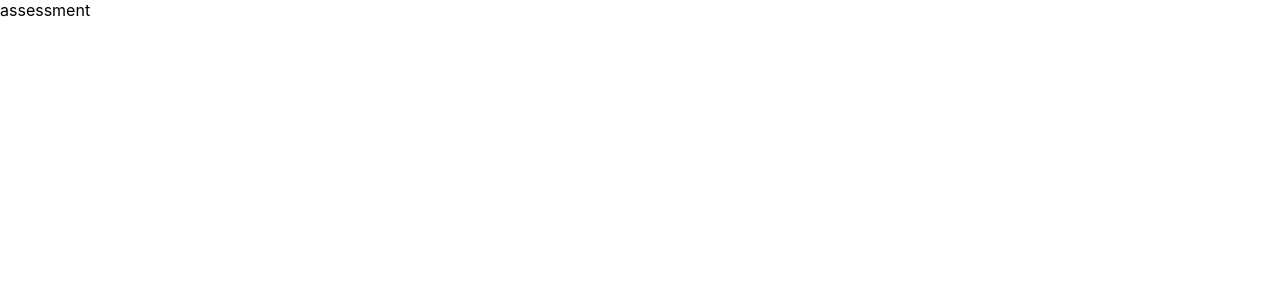
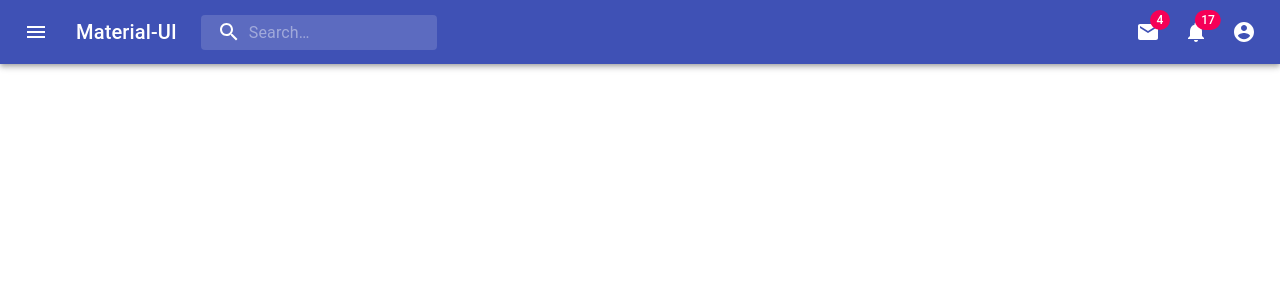
Before and after one commit to ismardoi2001/assessment, a React (Create React App) app: page / in a window 1280 px wide. Shown: the top 300 px of the page. Built offline with nearby package versions, Linux system fonts and the light colour scheme.

Commit message:
header added

```diff
--- a/package.json
+++ b/package.json
@@ -3,6 +3,8 @@
   "version": "0.1.0",
   "private": true,
   "dependencies": {
+    "@material-ui/core": "^4.11.0",
+    "@material-ui/icons": "^4.9.1",
     "@testing-library/jest-dom": "^4.2.4",
     "@testing-library/react": "^9.3.2",
     "@testing-library/user-event": "^7.1.2",
--- a/src/App.js
+++ b/src/App.js
@@ -1,9 +1,14 @@
 import React from 'react';
 import logo from './logo.svg';
 import './App.css';
+import Header from './components/header';
 
 function App() {
-  return <div>assessment</div>;
+  return (
+    <div>
+      <Header />
+    </div>
+  );
 }
 
 export default App;
--- /dev/null
+++ b/src/components/header.js
@@ -0,0 +1,232 @@
+import React from 'react';
+import { fade, makeStyles } from '@material-ui/core/styles';
+import AppBar from '@material-ui/core/AppBar';
+import Toolbar from '@material-ui/core/Toolbar';
+import IconButton from '@material-ui/core/IconButton';
+import Typography from '@material-ui/core/Typography';
+import InputBase from '@material-ui/core/InputBase';
+import Badge from '@material-ui/core/Badge';
+import MenuItem from '@material-ui/core/MenuItem';
+import Menu from '@material-ui/core/Menu';
+import MenuIcon from '@material-ui/icons/Menu';
+import SearchIcon from '@material-ui/icons/Search';
+import AccountCircle from '@material-ui/icons/AccountCircle';
+import MailIcon from '@material-ui/icons/Mail';
+import NotificationsIcon from '@material-ui/icons/Notifications';
+import MoreIcon from '@material-ui/icons/MoreVert';
+
+const useStyles = makeStyles((theme) => ({
+  grow: {
+    flexGrow: 1,
+  },
+  menuButton: {
+    marginRight: theme.spacing(2),
+  },
+  title: {
+    display: 'none',
+    [theme.breakpoints.up('sm')]: {
+      display: 'block',
+    },
+  },
+  search: {
+    position: 'relative',
+    borderRadius: theme.shape.borderRadius,
+    backgroundColor: fade(theme.palette.common.white, 0.15),
+    '&:hover': {
+      backgroundColor: fade(theme.palette.common.white, 0.25),
+    },
+    marginRight: theme.spacing(2),
+    marginLeft: 0,
+    width: '100%',
+    [theme.breakpoints.up('sm')]: {
+      marginLeft: theme.spacing(3),
+      width: 'auto',
+    },
+  },
+  searchIcon: {
+    padding: theme.spacing(0, 2),
+    height: '100%',
+    position: 'absolute',
+    pointerEvents: 'none',
+    display: 'flex',
+    alignItems: 'center',
+    justifyContent: 'center',
+  },
+  inputRoot: {
+    color: 'inherit',
+  },
+  inputInput: {
+    padding: theme.spacing(1, 1, 1, 0),
+    // vertical padding + font size from searchIcon
+    paddingLeft: `calc(1em + ${theme.spacing(4)}px)`,
+    transition: theme.transitions.create('width'),
+    width: '100%',
+    [theme.breakpoints.up('md')]: {
+      width: '20ch',
+    },
+  },
+  sectionDesktop: {
+    display: 'none',
+    [theme.breakpoints.up('md')]: {
+      display: 'flex',
+    },
+  },
+  sectionMobile: {
+    display: 'flex',
+    [theme.breakpoints.up('md')]: {
+      display: 'none',
+    },
+  },
+}));
+
+export default function Header() {
+  const classes = useStyles();
+  const [anchorEl, setAnchorEl] = React.useState(null);
+  const [mobileMoreAnchorEl, setMobileMoreAnchorEl] = React.useState(null);
+
+  const isMenuOpen = Boolean(anchorEl);
+  const isMobileMenuOpen = Boolean(mobileMoreAnchorEl);
+
+  const handleProfileMenuOpen = (event) => {
+    setAnchorEl(event.currentTarget);
+  };
+
+  const handleMobileMenuClose = () => {
+    setMobileMoreAnchorEl(null);
+  };
+
+  const handleMenuClose = () => {
+    setAnchorEl(null);
+    handleMobileMenuClose();
+  };
+
+  const handleMobileMenuOpen = (event) => {
+    setMobileMoreAnchorEl(event.currentTarget);
+  };
+
+  const menuId = 'primary-search-account-menu';
+  const renderMenu = (
+    <Menu
+      anchorEl={anchorEl}
+      anchorOrigin={{ vertical: 'top', horizontal: 'right' }}
+      id={menuId}
+      keepMounted
+      transformOrigin={{ vertical: 'top', horizontal: 'right' }}
+      open={isMenuOpen}
+      onClose={handleMenuClose}
+    >
+      <MenuItem onClick={handleMenuClose}>Profile</MenuItem>
+      <MenuItem onClick={handleMenuClose}>My account</MenuItem>
+    </Menu>
+  );
+
+  const mobileMenuId = 'primary-search-account-menu-mobile';
+  const renderMobileMenu = (
+    <Menu
+      anchorEl={mobileMoreAnchorEl}
+      anchorOrigin={{ vertical: 'top', horizontal: 'right' }}
+      id={mobileMenuId}
+      keepMounted
+      transformOrigin={{ vertical: 'top', horizontal: 'right' }}
+      open={isMobileMenuOpen}
+      onClose={handleMobileMenuClose}
+    >
+      <MenuItem>
+        <IconButton aria-label='show 4 new mails' color='inherit'>
+          <Badge badgeContent={4} color='secondary'>
+            <MailIcon />
+          </Badge>
+        </IconButton>
+        <p>Messages</p>
+      </MenuItem>
+      <MenuItem>
+        <IconButton aria-label='show 11 new notifications' color='inherit'>
+          <Badge badgeContent={11} color='secondary'>
+            <NotificationsIcon />
+          </Badge>
+        </IconButton>
+        <p>Notifications</p>
+      </MenuItem>
+      <MenuItem onClick={handleProfileMenuOpen}>
+        <IconButton
+          aria-label='account of current user'
+          aria-controls='primary-search-account-menu'
+          aria-haspopup='true'
+          color='inherit'
+        >
+          <AccountCircle />
+        </IconButton>
+        <p>Profile</p>
+      </MenuItem>
+    </Menu>
+  );
+
+  return (
+    <div className={classes.grow}>
+      <AppBar position='static'>
+        <Toolbar>
+          <IconButton
+            edge='start'
+            className={classes.menuButton}
+            color='inherit'
+            aria-label='open drawer'
+          >
+            <MenuIcon />
+          </IconButton>
+          <Typography className={classes.title} variant='h6' noWrap>
+            Material-UI
+          </Typography>
+          <div className={classes.search}>
+            <div className={classes.searchIcon}>
+              <SearchIcon />
+            </div>
+            <InputBase
+              placeholder='Search…'
+              classes={{
+                root: classes.inputRoot,
+                input: classes.inputInput,
+              }}
+              inputProps={{ 'aria-label': 'search' }}
+            />
+          </div>
+          <div className={classes.grow} />
+          <div className={classes.sectionDesktop}>
+            <IconButton aria-label='show 4 new mails' color='inherit'>
+              <Badge badgeContent={4} color='secondary'>
+                <MailIcon />
+              </Badge>
+            </IconButton>
+            <IconButton aria-label='show 17 new notifications' color='inherit'>
+              <Badge badgeContent={17} color='secondary'>
+                <NotificationsIcon />
+              </Badge>
+            </IconButton>
+            <IconButton
+              edge='end'
+              aria-label='account of current user'
+              aria-controls={menuId}
+              aria-haspopup='true'
+              onClick={handleProfileMenuOpen}
+              color='inherit'
+            >
+              <AccountCircle />
+            </IconButton>
+          </div>
+          <div className={classes.sectionMobile}>
+            <IconButton
+              aria-label='show more'
+              aria-controls={mobileMenuId}
+              aria-haspopup='true'
+              onClick={handleMobileMenuOpen}
+              color='inherit'
+            >
+              <MoreIcon />
+            </IconButton>
+          </div>
+        </Toolbar>
+      </AppBar>
+      {renderMobileMenu}
+      {renderMenu}
+    </div>
+  );
+}
```
Also changed, not shown: src/components/drawer.js (added), 1 other file (tests, documents, lock files or other folders).
